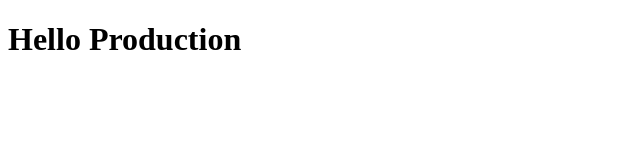
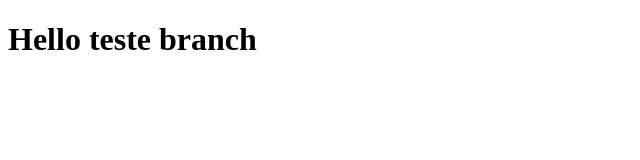
Before and after one commit to Jozimarjo/collormaq, a Next.js app: page / in a window 1280 px wide. Shown: the top 160 px of the page, without its empty margins (0-640 px from the left). Built offline with nearby package versions, Linux system fonts and the light colour scheme.

Commit message:
test commit

```diff
--- a/src/pages/index.tsx
+++ b/src/pages/index.tsx
@@ -2,6 +2,6 @@
 
 export default function Home() {
   return (
-    <h1>Hello Production</h1>
+    <h1>Hello teste branch</h1>
   )
 }
```
